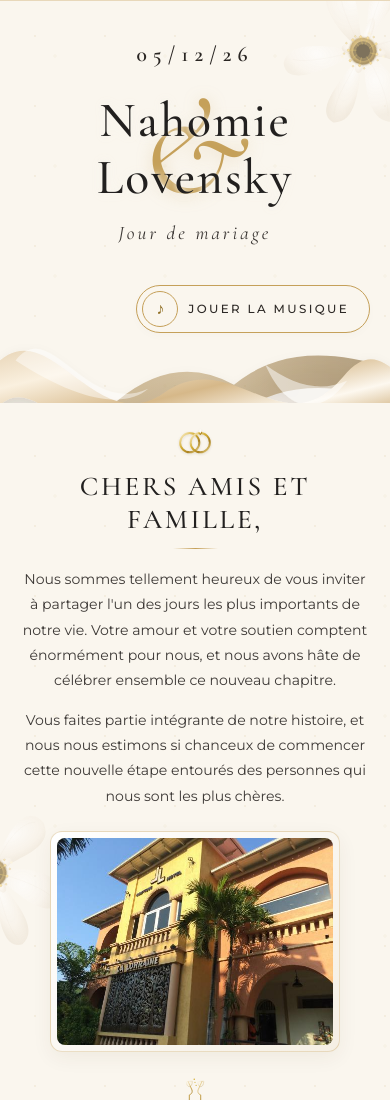
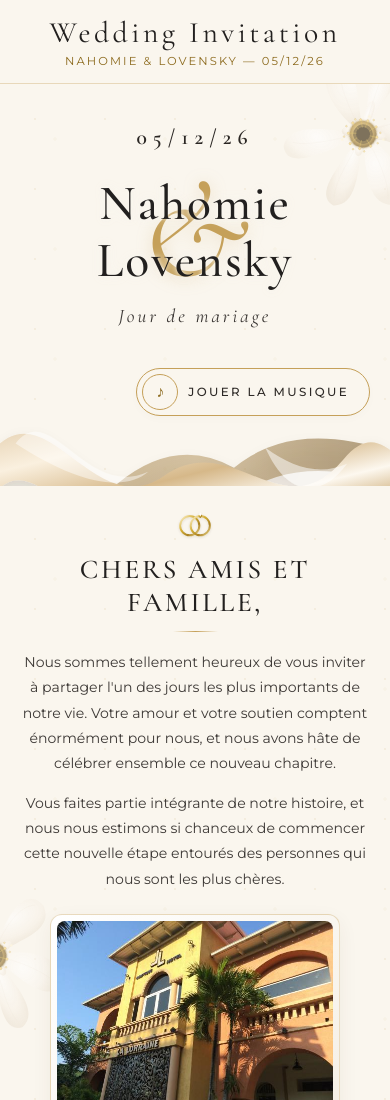
Before and after one commit to CalvertWanguy/nahoweddings, a plain HTML site: page index.html in a window 390 px wide. Shown: the top 1100 px of the page. Drawn offline with nearby package versions, Linux system fonts and the light colour scheme.

Commit message:
Activation de la banniere de titre superieure Wedding Invitation sur mobile

```diff
--- a/styles.css
+++ b/styles.css
@@ -1,6 +1,6 @@
 /* ==========================================================================
    NAHOMIE & LOVENSKY — ELECTRONIC WEDDING INVITATION
-   Mobile-First & Responsive CSS Design with Rich Prominent Gold Ampersand
+   Mobile-First & Responsive CSS Design with Top Header Banner Enabled on All Devices
    ========================================================================== */
 
 /* --- Google Fonts Import --- */
@@ -69,7 +69,9 @@ body::before {
   z-index: 1;
 }
 
-/* Page Header Title (Visible on Desktop, hidden on Mobile) */
+/* --------------------------------------------------------------------------
+   PAGE HEADER TITLE BANNER — VISIBLE & STYLED ON MOBILE + DESKTOP
+   -------------------------------------------------------------------------- */
 .page-header-title {
   font-family: var(--font-serif);
   font-size: 2.5rem;
@@ -738,12 +740,21 @@ body::before {
    ========================================================================== */
 @media (max-width: 880px) {
   body {
-    padding: 0;
+    padding: 15px 0 0 0;
     background-color: var(--bg-card);
   }
 
+  /* Display top title banner elegantly on mobile */
   .page-header-title {
-    display: none;
+    display: block;
+    font-size: 1.85rem;
+    margin-bottom: 15px;
+    padding: 0 15px;
+  }
+
+  .page-header-title span {
+    font-size: 0.72rem;
+    letter-spacing: 0.18em;
   }
 
   .main-invitation-container {
```
